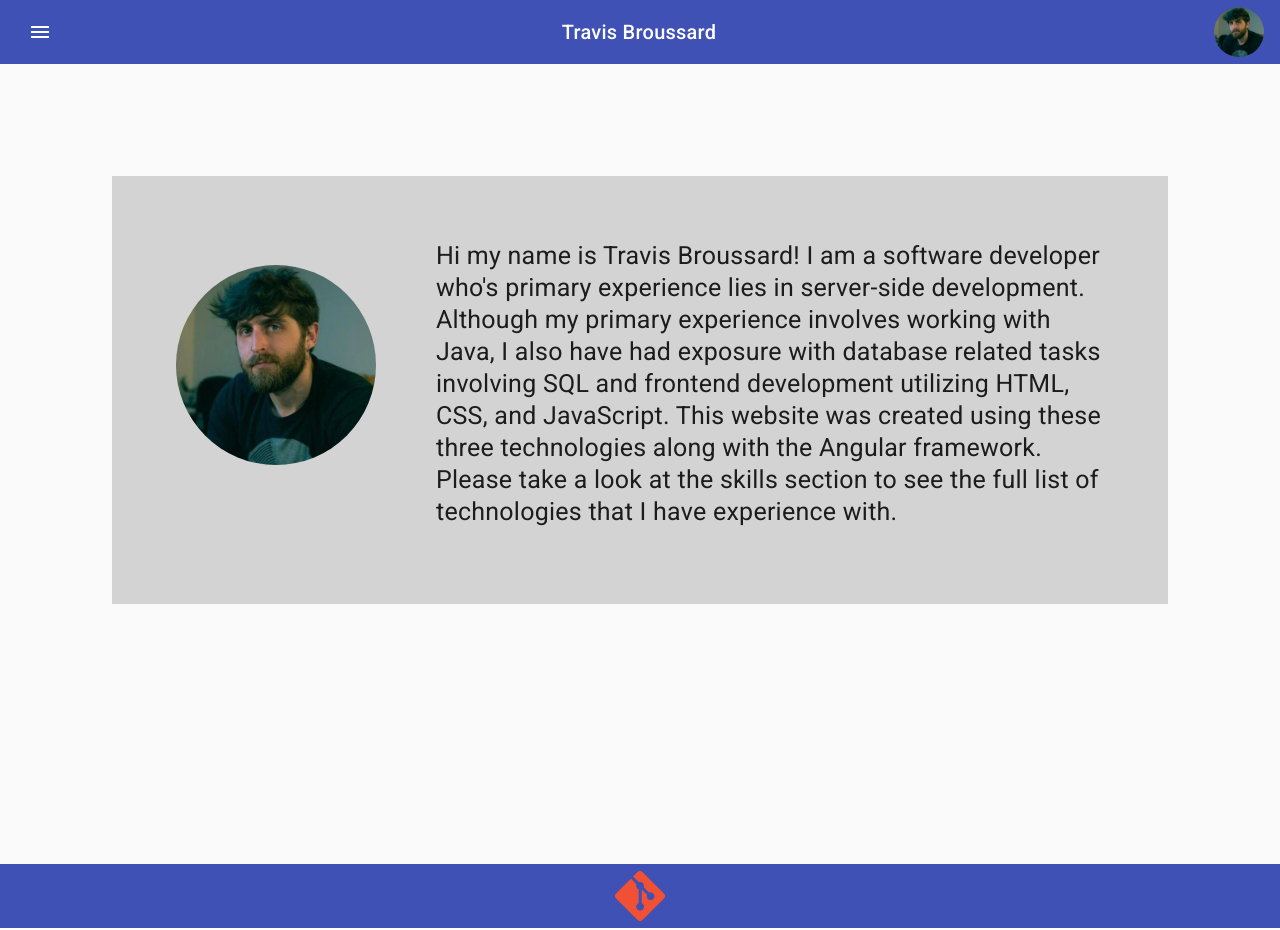
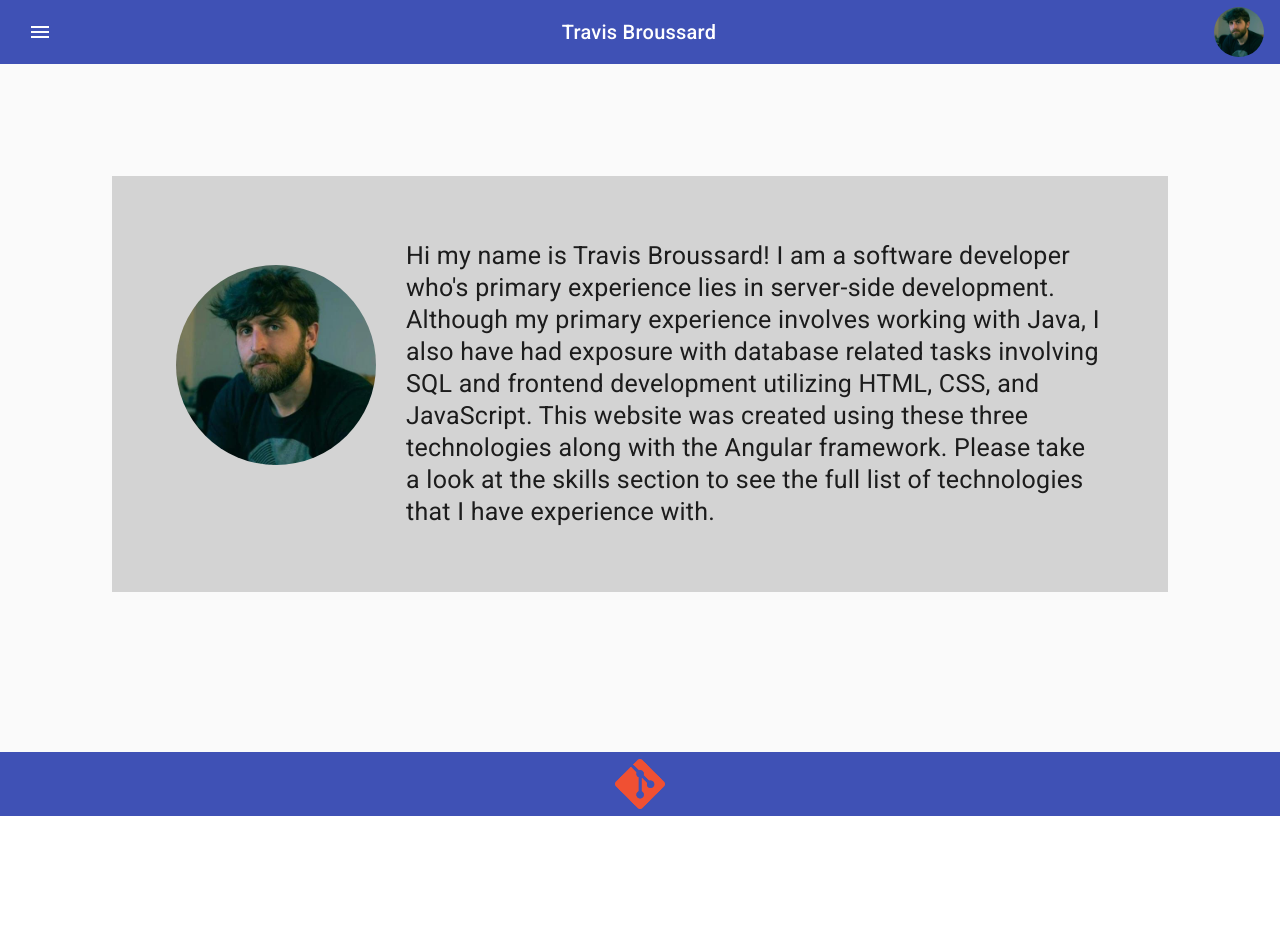
Before and after one commit to travisb1210/travis-resume, an Angular app: page / in a window 1280 px wide. After the commit the page ends 818 px from the top, so only its background shows below. Built offline with nearby package versions, Linux system fonts and the light colour scheme.

Commit message:
fixing education page for smaller screens

```diff
--- a/src/app/about/about.component.css
+++ b/src/app/about/about.component.css
@@ -1,6 +1,3 @@
-.about-me-content-container {
-    height: 86vh;
-}
 .about-me-content {
     font-size: 25px;
     background-color: lightgray;
@@ -25,6 +22,8 @@
     margin-left: 30px;
 }
 
-@media screen and (min-width: 1280px) {
-
+@media screen and (min-width: 800px) {
+    .about-me-content p{
+        margin: 0 auto;
+    }
 }
--- a/src/app/app.component.html
+++ b/src/app/app.component.html
@@ -22,7 +22,7 @@
     </mat-list>
   </mat-sidenav>
   <mat-sidenav-content>
-    <div style="height:86vh">
+    <div style="height:86vh; overflow: hidden;" >
       <router-outlet></router-outlet>
     </div>
   </mat-sidenav-content>
--- a/src/app/education/education.component.css
+++ b/src/app/education/education.component.css
@@ -35,3 +35,14 @@ mat-card-header {
     margin-top: 30px;
     height: 75px;
 }
+
+@media screen and (min-width: 900px) {
+    .certification {
+        margin-top: 0;
+        margin-bottom: 0;
+    }
+
+    .education-content {
+        margin-top: 10%;
+    }
+}
```
